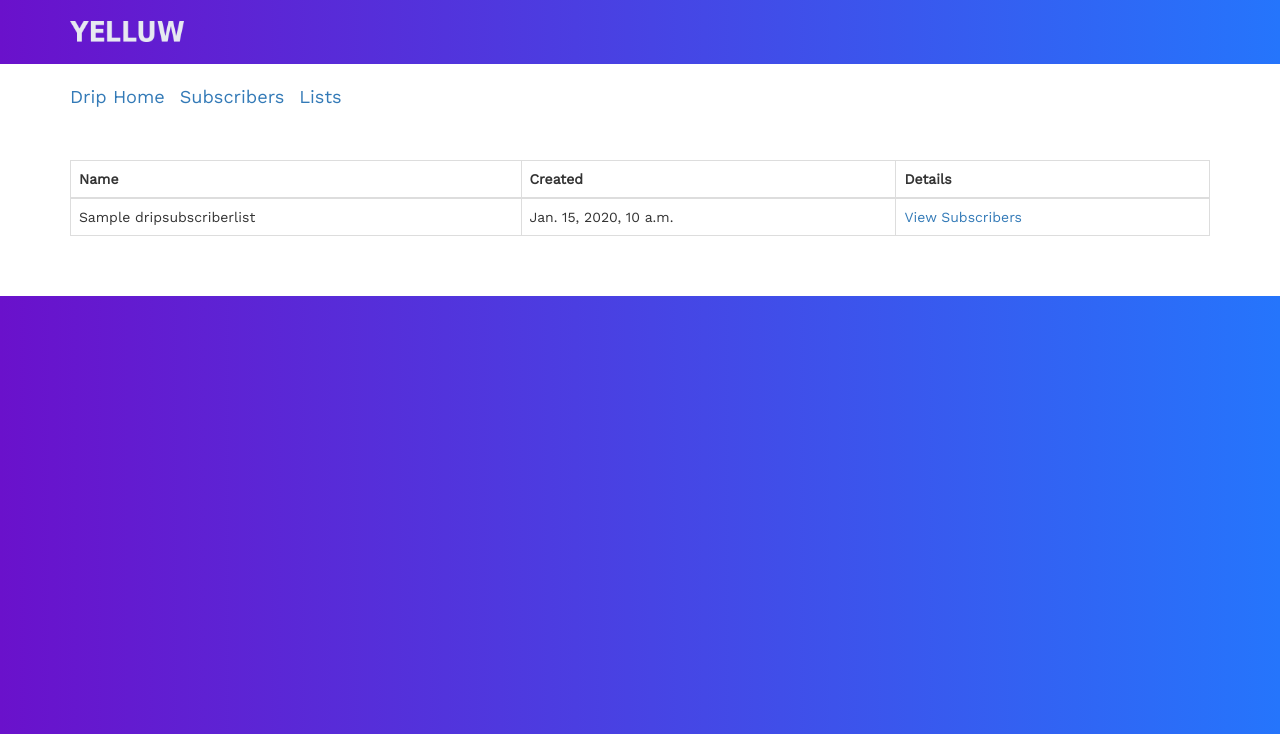
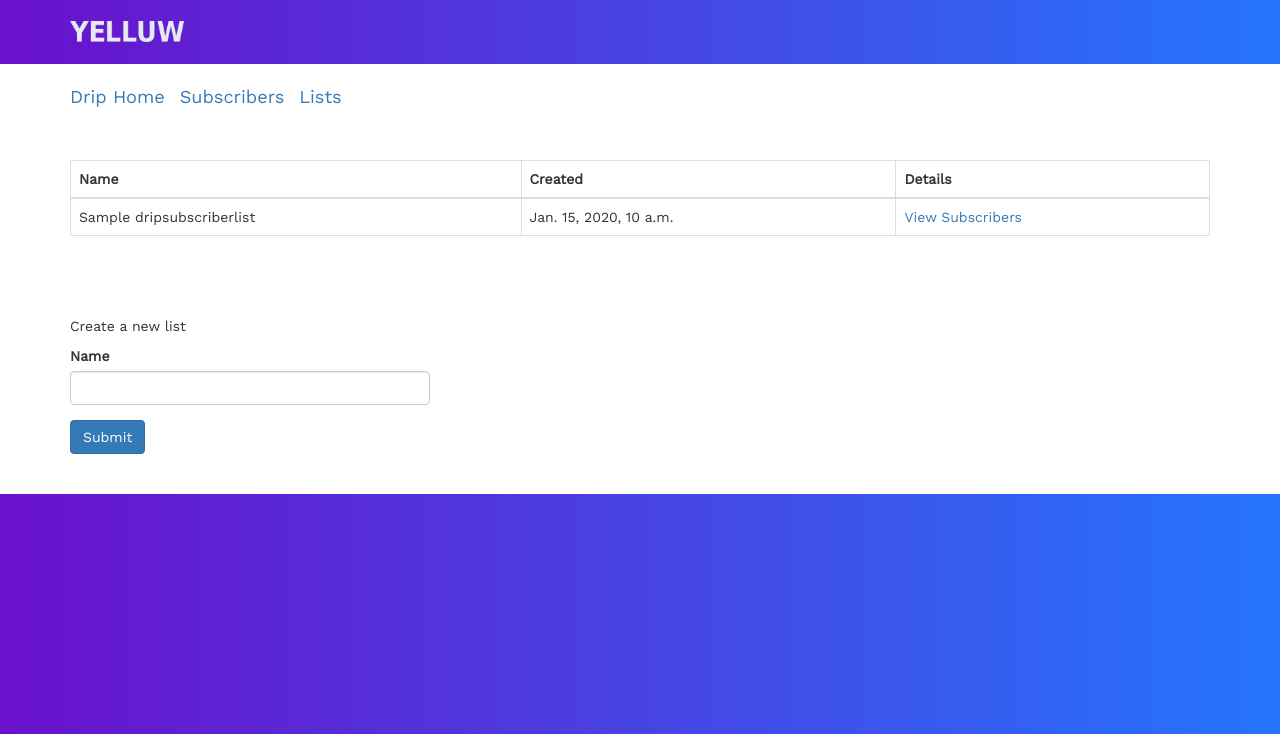
Before and after one commit to yelluw/amy, a Django app: a page that uses drip/templates/drip-subscriber-lists.html in a window 1280 px wide. Shown: the top 734 px of the page. Run offline with Django 3.2, Linux system fonts and the light colour scheme; a user stored in the database is signed in; tables that the repository leaves empty hold one stand-in row (values such as "Sample post"); some libraries are stand-ins or nearby versions; some web fonts are replaced.

Commit message:
Added view to create drip subscriber lists with integration tests

```diff
--- /dev/null
+++ b/drip/templates/create-drip-subscriber-list-form.html
@@ -0,0 +1,20 @@
+<div class="drip-subscribers">
+        <div class="container">
+            <div class="row">
+                <div class="col-lg-4 col-md-4 col-sm-4 col-xs-12">
+                        <div class="form-container">
+                                <form action="{% url "create_drip_subscriber_list" %}" method="POST">{% csrf_token %}
+                                    <p class="form-title" id="new-list">Create a new list</p>
+                                    <div class="form-group">
+
+                                        <label for="{{create_form.name.id_for_label}}">Name</label>
+                                        {{ create_form.name.errors }}
+                                        {{ create_form.name }}
+                                        </div>
+                                    <button type="submit" class="btn btn-primary">Submit</button>
+                                </form>
+                        </div>
+                </div>
+            </div>
+        </div>
+    </div>
--- a/drip/templates/drip-subscriber-lists.html
+++ b/drip/templates/drip-subscriber-lists.html
@@ -63,5 +63,5 @@
     </div>
 </div>
 
-
+{% include "create-drip-subscriber-list-form.html" %}
 {% endblock content %}
--- a/drip/urls.py
+++ b/drip/urls.py
@@ -12,6 +12,8 @@ urlpatterns = [
 
     url(r'^subscriber-list/subscribers/(?P<drip_subscriber_list_id>\d+)/$', drip_subscriber_list_subscribers, name="drip_subscriber_list_subscribers"),
 
+    url(r'^subscriber-list/new/$', create_drip_subscriber_list, name="create_drip_subscriber_list"),
+
     url(r'^subscriber/status/(?P<user_id>\d+)/$', drip_subscriber_status, name="drip_subscriber_status"),
 
 ]
--- a/drip/views.py
+++ b/drip/views.py
@@ -5,7 +5,7 @@ from django.core.exceptions import MultipleObjectsReturned
 from django.contrib.auth.decorators import login_required
 from django.shortcuts import render, redirect, get_object_or_404
 
-from .forms import DripSubscriberForm
+from .forms import DripSubscriberForm, CreateDripSubscriberListForm, UpdateDripSubscriberListForm
 
 from .models import DripSubscriber, DripSubscriberList, DripMessage
 
@@ -95,8 +95,27 @@ def drip_subscriber_lists(request):
     return render(
         request,
         "drip-subscriber-lists.html",
-        {"subscriber_lists": DripSubscriberList.objects.all()}
+        {
+            "subscriber_lists": DripSubscriberList.objects.all(),
+            "create_form": CreateDripSubscriberListForm()
+        }
     )
+
+
+@login_required
+def create_drip_subscriber_list(request):
+    """
+    view to create new drip subscriber lists
+    """
+    if request.method == 'POST':
+        form = CreateDripSubscriberListForm(request.POST)
+
+        if form.is_valid():
+            drip_subscriber_list = DripSubscriberList.objects.create(
+                name=form.cleaned_data["name"]
+            )
+
+    return HttpResponseRedirect(reverse_lazy("drip_subscriber_lists"))
 
 
 @login_required
```
Also changed, not shown: drip/templates/drip-subscriber-list-subscribers.html (+4 -3 lines), drip/tests.py (+18 -0 lines).
